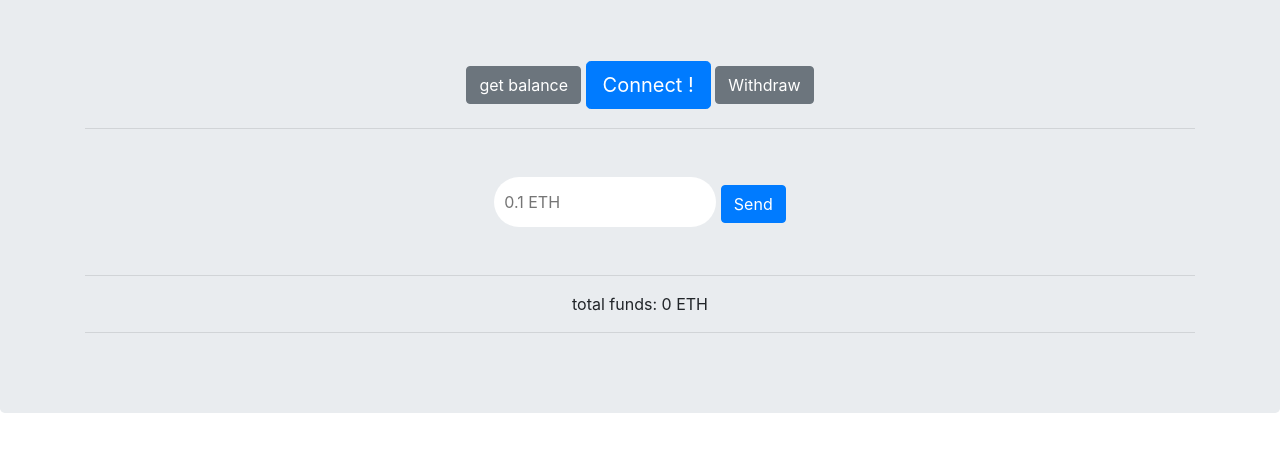
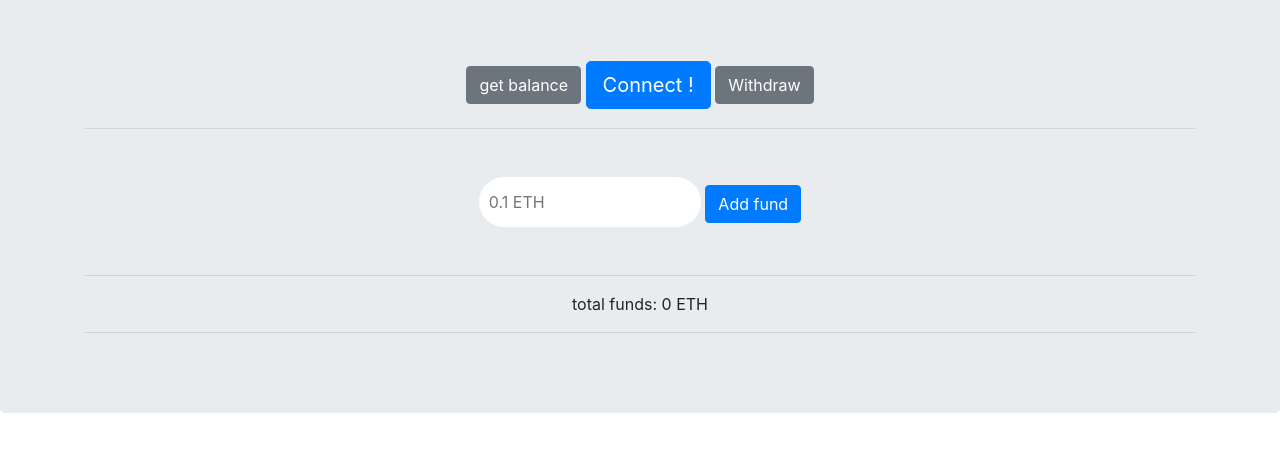
Before and after one commit to vwedesam/Fund-me-dapp, a website with bundled scripts: page index.html in a window 1280 px wide. Shown: the part 62-514 px from the top of the page. Built offline with nearby package versions, Linux system fonts and the light colour scheme.

Commit message:
[feat]: update Ui

```diff
--- a/index.html
+++ b/index.html
@@ -64,7 +64,7 @@
                 <div class="my-5">
                     <input type="number" id="ethAmount" style="width: 20%; height: 50px; border: solid 0px gray; border-radius: 100px; padding: 0px 10px ;" step="any" min="0"
                         placeholder="0.1 ETH">
-                    <button type="button" class="btn btn-primary" id="fundBtn">Send</button>
+                    <button type="button" class="btn btn-primary" id="fundBtn">Add fund</button>
                 </div>
                 <hr />
                 <p>
```
Also changed, not shown: assets/Screenshot 2022-11-06 at 10.44.24 PM.png.
